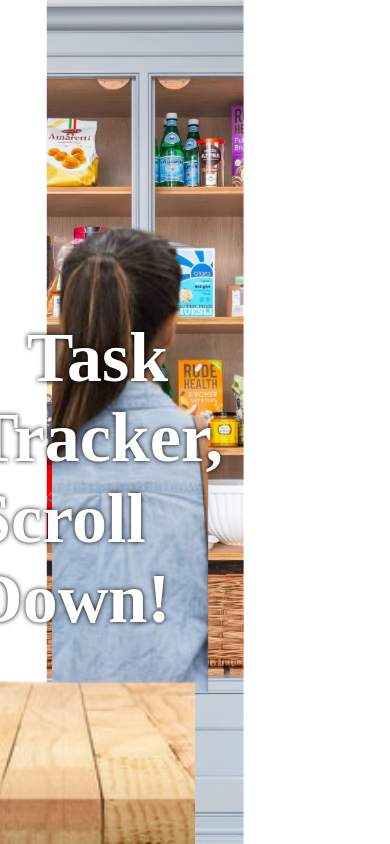
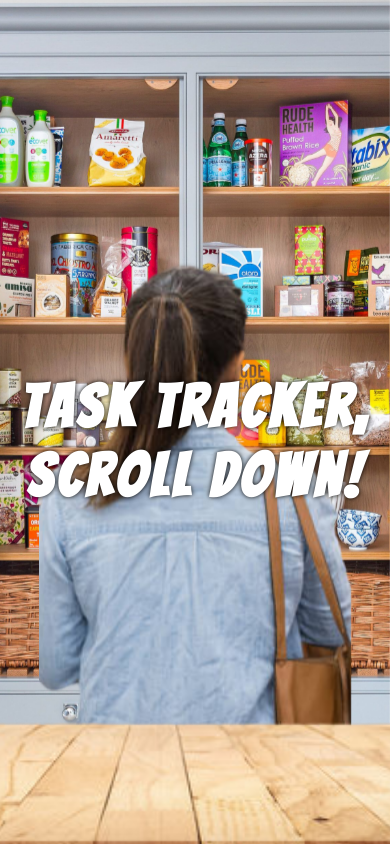
Before and after one commit to kevinfd12/todo-app, a React (Create React App) app: page / in a window 390 px wide. Built offline with nearby package versions, Linux system fonts and the light colour scheme.

Commit message:
added ribbon styles + media queries

```diff
--- a/src/components/button/button.scss
+++ b/src/components/button/button.scss
@@ -1,13 +1,14 @@
+@import '../../styles/variables.scss';
 /* CSS */
 .button {
   border: 0 solid #e5e7eb;
   box-sizing: border-box;
   color: #000000;
   display: flex;
-  font-family: ui-sans-serif, system-ui, -apple-system, system-ui, 'Segoe UI', Roboto,
-    'Helvetica Neue', Arial, 'Noto Sans', sans-serif, 'Apple Color Emoji', 'Segoe UI Emoji',
-    'Segoe UI Symbol', 'Noto Color Emoji';
-  font-size: 1rem;
+  font-family: $secondary;
+  font-size: 2rem;
+  letter-spacing: 1px;
+  text-transform: uppercase;
   font-weight: 700;
   justify-content: center;
   line-height: 1.75rem;
@@ -44,10 +45,3 @@
   bottom: 2px;
   left: 2px;
 }
-
-@media (min-width: 768px) {
-  .button {
-    padding: 0.75rem 3rem;
-    font-size: 1.25rem;
-  }
-}
--- a/src/components/inputSearch/inputSearch.scss
+++ b/src/components/inputSearch/inputSearch.scss
@@ -28,12 +28,12 @@
   &__input {
     font-family: $primary;
     color: $neonBlue;
-    width: 80%;
+    width: 90%;
     margin-left: 4rem;
   }
 
   &__button {
-    font-size: 1.5rem;
+    font-size: 2.5rem;
     display: flex;
     width: 16rem;
     align-items: center;
@@ -49,6 +49,7 @@
     transition: background-color 0.2s ease-in-out;
     margin-right: 2rem;
     transition: background-color 0.2s ease-in-out, transform 0.2s ease-in-out;
+    font-family: $secondary;
 
     &:hover,
     &:focus {
@@ -68,3 +69,39 @@
     }
   }
 }
+
+@media (max-width: 600px) {
+  .InputSearch {
+    font-size: 1.6rem;
+    &__button {
+      font-size: 1.6rem;
+    }
+    &__input {
+      width: 100%;
+    }
+  }
+}
+@media (max-width: 900px) {
+  .InputSearch {
+    font-size: 2rem;
+    &__button {
+      font-size: 2rem;
+    }
+  }
+}
+@media (max-width: 1200px) {
+  .InputSearch {
+    font-size: 2.5rem;
+    &__button {
+      font-size: 2.5rem;
+    }
+  }
+}
+@media (max-width: 1440px) {
+  .InputSearch {
+    font-size: 3rem;
+    &__button {
+      font-size: 3rem;
+    }
+  }
+}
--- a/src/components/main/Main.tsx
+++ b/src/components/main/Main.tsx
@@ -7,6 +7,7 @@ import './Main.scss';
 export interface Todo {
   id: number;
   value: string;
+  isNew: boolean;
 }
 
 export function Main() {
@@ -14,6 +15,8 @@ export function Main() {
   const [inputValue, setInputValue] = useState('');
   const [editMode, setEditMode] = useState(false);
   const [editedTodo, setEditedTodo] = useState<Todo | undefined>(undefined);
+
+  console.log(todos);
 
   useEffect(() => {
     console.log(localStorage.getItem('todos'));
@@ -38,9 +41,9 @@ export function Main() {
 
   const handleSubmit = () => {
     if (inputValue !== '') {
-      const newTodo = { id: getNextId(), value: inputValue };
-      setTodos([...todos, newTodo]);
-      updateLocalStorage([...todos, newTodo]);
+      const newTodo = { id: getNextId(), value: inputValue, isNew: true };
+      setTodos([newTodo, ...todos]);
+      updateLocalStorage([newTodo, ...todos]);
       setInputValue('');
     }
   };
@@ -55,7 +58,7 @@ export function Main() {
     }
     const newTodos = todos.filter((todo) => todo.id !== editedTodo.id);
     setTodos([...newTodos, editedTodo]);
-    updateLocalStorage([...newTodos, editedTodo]);
+    updateLocalStorage([editedTodo, ...newTodos]);
     handleEditMode(undefined);
   };
 
@@ -68,6 +71,19 @@ export function Main() {
     const todoDelete = todos.filter((todo) => todo.id !== deleteTodo.id);
     setTodos(todoDelete);
     updateLocalStorage(todoDelete);
+  };
+
+  const isNewHandler = (ribbonTodo: Todo) => {
+    if (ribbonTodo.isNew) {
+      const activateTodo = { ...ribbonTodo, isNew: false };
+      const oldTodos = todos.filter((todo) => todo.id !== ribbonTodo.id);
+
+      updateLocalStorage([activateTodo, ...oldTodos]);
+      const timer = setTimeout(() => {
+        setTodos([activateTodo, ...oldTodos]);
+      }, 1500); //this is a delay of 3 seconds before it even starts to fade.
+      return () => clearTimeout(timer);
+    }
   };
 
   return (
@@ -86,6 +102,7 @@ export function Main() {
             arrLength={arr.length}
             handleEditMode={handleEditMode}
             key={todo.id}
+            isNewHandler={isNewHandler}
           />
         ))}
         {editMode && (
--- a/src/components/ribbon/ribbon.scss
+++ b/src/components/ribbon/ribbon.scss
@@ -19,7 +19,17 @@
   transform-style: preserve-3d;
   width: 9.7rem;
   opacity: 0;
-  transition: opacity 20s;
+  transition: opacity 7s;
+
+  &__text {
+    position: absolute;
+    top: 50%;
+    left: 50%;
+    transform: translate(-50%, -50%);
+    color: white;
+    font-family: $boom;
+    font-size: 2rem;
+  }
 
   &.red {
     background-color: darken($neonRed, 5);
--- a/src/components/ribbon/ribbon.tsx
+++ b/src/components/ribbon/ribbon.tsx
@@ -1,19 +1,23 @@
+import { Todo } from '../main/Main';
 import './ribbon.scss';
-import { useEffect, useState } from 'react';
+import { useEffect } from 'react';
 
-export const Ribbon = () => {
-  const [visible, setVisible] = useState(true);
+interface ribbonProps {
+  todo: Todo;
+  isNewHandler: any;
+}
 
+export const Ribbon = ({ todo, isNewHandler }: ribbonProps) => {
   useEffect(() => {
-    const timer = setTimeout(() => {
-      setVisible(false);
-    }, 5000); //this is a delay of 5 seconds before it even starts to fade.
-    return () => clearTimeout(timer);
+    isNewHandler(todo);
+    // eslint-disable-next-line
   }, []);
 
   return (
     <div className={`RibbonBox--rt`}>
-      <span className={`Ribbon--rt red ${visible ? 'visible' : ''}`} />
+      <span className={`Ribbon--rt red ${todo.isNew ? 'visible' : ''}`}>
+        <span className="Ribbon__text">NEW!</span>
+      </span>
     </div>
   );
 };
--- a/src/components/toDoPage/toDoPage.scss
+++ b/src/components/toDoPage/toDoPage.scss
@@ -29,3 +29,17 @@
 .wrapper::-webkit-scrollbar {
   display: none;
 }
+
+@media (max-width: 1440px) {
+  .toDoPage__container {
+    width: 80vw;
+    margin: 0 auto;
+  }
+}
+
+@media (max-width: 600px) {
+  .toDoPage__container {
+    width: unset;
+    margin: 0 auto;
+  }
+}
--- a/src/components/todoHeader/todoHeader.scss
+++ b/src/components/todoHeader/todoHeader.scss
@@ -1,3 +1,4 @@
+@import '../../styles/variables.scss';
 .todoHeader {
   &__header {
     width: 50vw;
@@ -8,11 +9,16 @@
     align-items: center;
     transform-style: preserve-3d;
     z-index: -1;
+    background-size: cover;
+    background-position: center center;
+    background-repeat: no-repeat;
   }
 
-  &____titleWrapper {
+  &__titleWrapper {
     display: flex;
     flex-direction: column;
+    font-family: $boom;
+    letter-spacing: 4px;
   }
 
   &__title {
@@ -29,6 +35,7 @@
     color: white;
     text-shadow: 0 0 5px black;
     margin-top: 0;
+    text-align: center;
   }
 
   &__Foreground,
@@ -42,7 +49,7 @@
 
   &__Foreground {
     height: 80%;
-    bottom: 10%;
+    bottom: 3%;
     transform: translateZ(-5px) scale(1.2);
     z-index: 2;
   }
@@ -55,7 +62,60 @@
 
   &__CounterTop {
     height: 80%;
-    bottom: 0;
+    bottom: -5%;
     transform: translateZ(0px) scale(1);
+    background-size: contain;
+    background-position: center center;
+    background-repeat: no-repeat;
   }
 }
+
+@media (max-width: 1440px) {
+  .todoHeader {
+    &__header {
+      margin: 0 auto;
+      width: 80vw;
+    }
+    &__CounterTop {
+      left: 0;
+    }
+  }
+}
+
+@media (max-width: 1200px) {
+  .todoHeader {
+    &__header {
+      margin: 0 auto;
+    }
+    &__title {
+      position: relative;
+      margin-top: 8rem;
+    }
+  }
+}
+
+@media (max-width: 900px) {
+  .todoHeader {
+    &__header {
+      margin: 0 auto;
+    }
+    &__title {
+      position: relative;
+      margin-top: 8rem;
+    }
+  }
+  @media (max-width: 600px) {
+    .todoHeader {
+      &__header {
+        width: unset;
+      }
+      &__title {
+        font-size: 6rem;
+      }
+
+      &__subTitle {
+        font-size: 6rem;
+      }
+    }
+  }
+}
--- a/src/components/utils/listItem.scss
+++ b/src/components/utils/listItem.scss
@@ -11,9 +11,10 @@
 }
 
 .ToDo-Index {
-  font-size: 1.2rem;
+  font-size: 2rem;
   margin-bottom: 0.5rem;
-  color: #777777;
+  color: white;
+  font-family: $secondary;
 }
 
 .ListItem_Wrapper {
@@ -27,6 +28,7 @@
   padding: 0 2rem;
   word-wrap: break-word;
   overflow-wrap: break-word;
+  margin: 0 auto;
 }
 
 .ListItem_Entry {
@@ -36,6 +38,7 @@
   align-items: center;
   justify-content: center;
   height: 100%;
+  font-family: $primary;
 }
 .ListItem_Buttons {
   display: flex;
--- a/src/components/utils/listItem.tsx
+++ b/src/components/utils/listItem.tsx
@@ -9,6 +9,7 @@ interface ListItemProps {
   index: number;
   arrLength: number;
   handleEditMode: (todo: Todo) => void;
+  isNewHandler: any;
 }
 
 export const ListItem = ({
@@ -17,6 +18,7 @@ export const ListItem = ({
   index,
   arrLength,
   handleEditMode,
+  isNewHandler,
 }: ListItemProps) => {
   return (
     <div className="ToDo-Wrapper">
@@ -24,7 +26,7 @@ export const ListItem = ({
         To-Do Task #{index} of {arrLength}
       </p>
       <div className="ListItem_Wrapper">
-        <Ribbon />
+        <Ribbon todo={todo} isNewHandler={isNewHandler} />
         <div className="ListItem_Entry">{todo.value}</div>
         <div className="ListItem_Buttons">
           <Button
```
